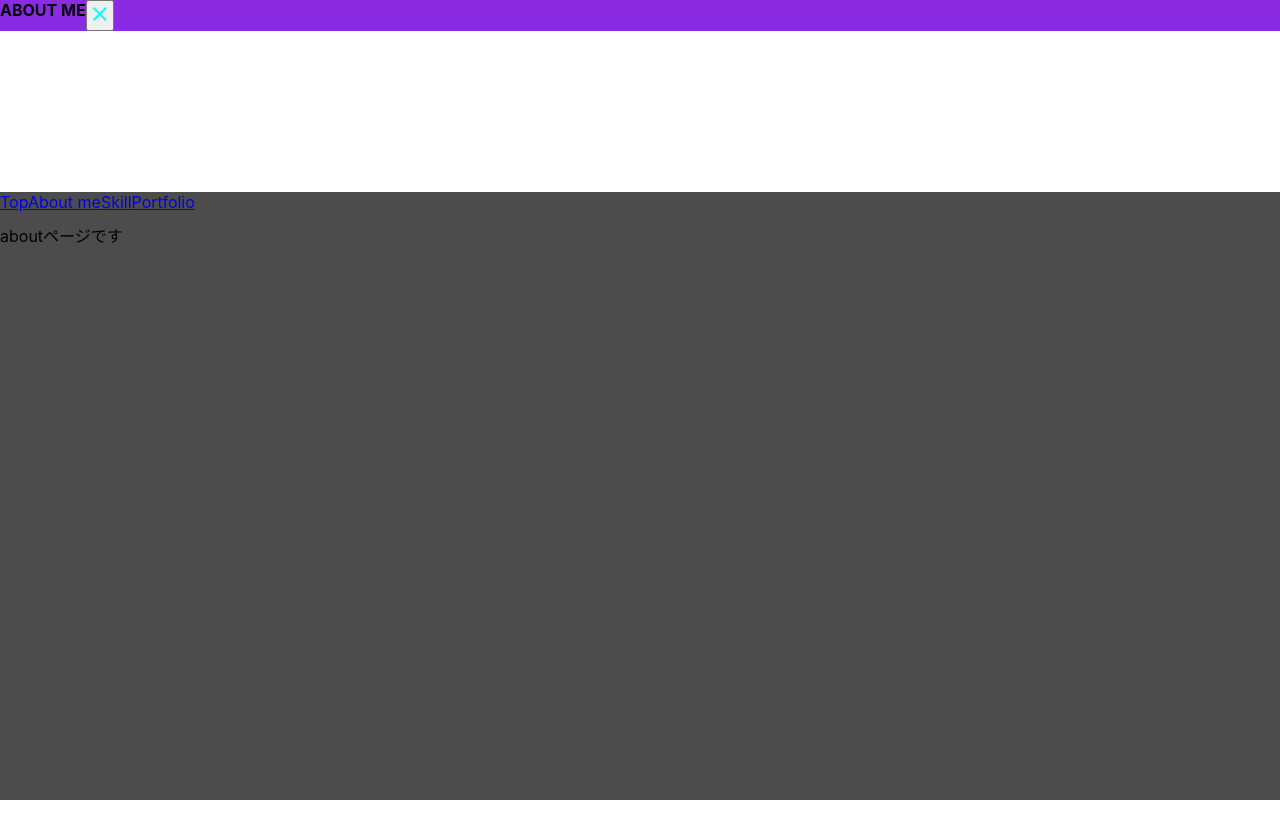
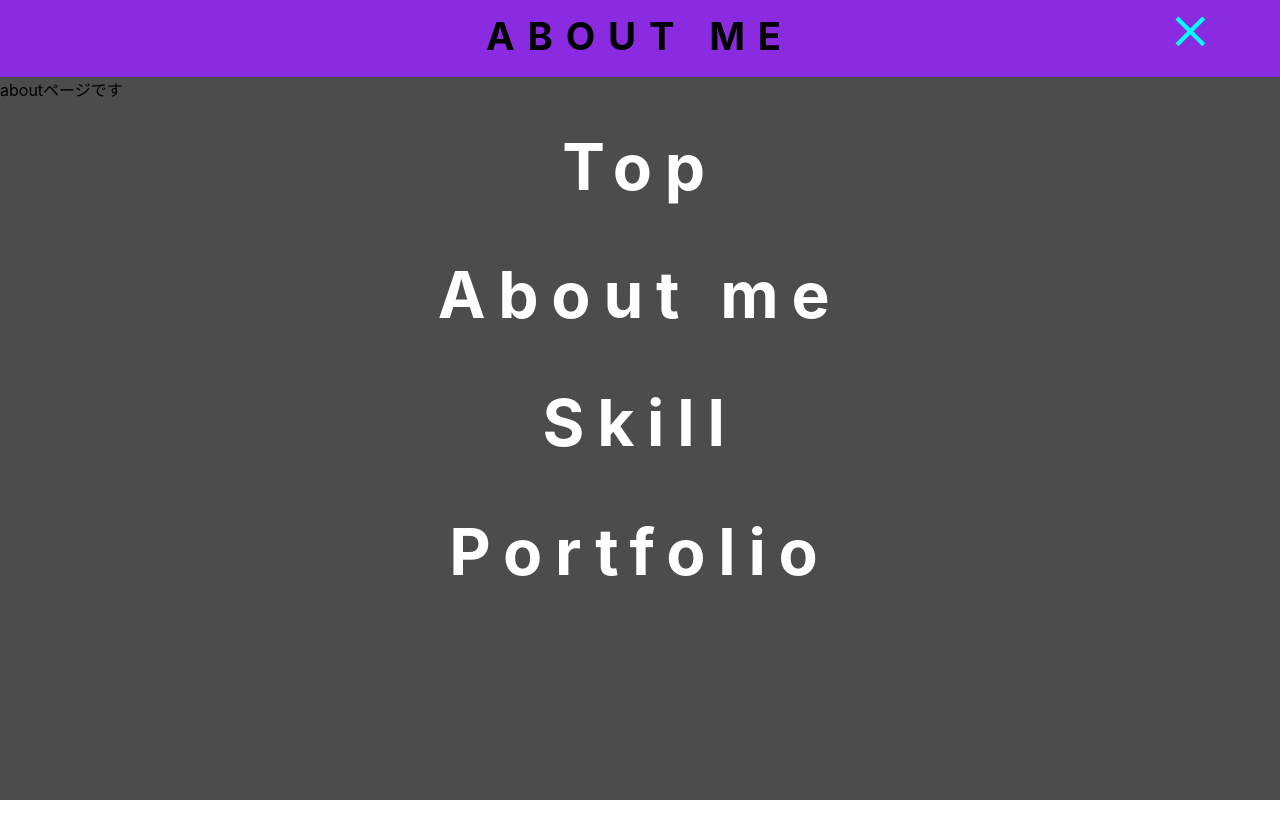
Before and after one commit to kenji-kk/react-portfolio-site, a React (Create React App) app: page /about in a window 1280 px wide. Both pictures are taken after a click on the button "menu". Shown: the top 838 px of the page. After the commit the page ends 800 px from the top, so only its background shows below. Built offline with nearby package versions, Linux system fonts and the light colour scheme.

Commit message:
PCサイズのヘッダー、ナビメニュー作成

```diff
--- a/src/components/organisms/organisms.css
+++ b/src/components/organisms/organisms.css
@@ -1,20 +1,9 @@
 /* Header.tsx */
-.headerWrap {
-  display: flex;
-  background: blueviolet;
-  position: relative;
-}
-
-.headerTitle {
-  font-weight: bold;
-}
-
-.HeaderMenuButton {
-  color: aqua;
-}
-
-@media screen and (min-width: 0) and (max-width: 650px) {
+@media screen and (min-width: 0) and (max-width: 550px) {
   .headerWrap {
+    display: flex;
+    background: blueviolet;
+    position: relative;
     padding-right: 2vw;
     height: 15vw;
     position: fixed;
@@ -29,6 +18,7 @@
     padding-top: 3vw;
     width: 100%;
     text-align: center;
+    font-weight: bold;
   }
 
   .HeaderMenuButton {
@@ -66,3 +56,59 @@
     }
   }
 }
+
+@media screen and (min-width: 550px) {
+  .headerWrap {
+    display: flex;
+    background: blueviolet;
+    position: relative;
+    height: 6vw;
+    position: fixed;
+    top: 0;
+    right: 0;
+    left: 0;
+  }
+
+  .headerTitle {
+    font-size: 3vw;
+    letter-spacing: 1vw;
+    padding-top: 1vw;
+    width: 100%;
+    text-align: center;
+    font-weight: bold;
+  }
+
+  .HeaderMenuButton {
+    color: aqua;
+    position: absolute;
+    right: 5vw;
+    top: 0.5vw;
+    cursor: pointer;
+    background-color: transparent;
+    border: none;
+    padding: 0;
+    outline: none;
+  }
+
+  .HeaderMenuButton:active .HeaderMenuIcon {
+    animation: rotate 0.7s ease-out;
+  }
+
+  .HeaderMenuButton:hover {
+    opacity: 0.5;
+  }
+
+  .HeaderMenuIcon {
+    font-size: 4vw;
+  }
+
+  @keyframes rotate {
+    from {
+      transform: rotate(0deg);
+    }
+
+    to {
+      transform: rotate(360deg);
+    }
+  }
+}
--- a/src/components/pages/About.tsx
+++ b/src/components/pages/About.tsx
@@ -4,7 +4,7 @@ import './Pages.css';
 
 export const About: VFC = memo(() => {
   return (
-    <p style={{marginTop:"15vw",height:"150vh"}}>aboutページです</p>
+    <p>aboutページです</p>
 
   )
 });
--- a/src/components/templates/HeaderLayout.tsx
+++ b/src/components/templates/HeaderLayout.tsx
@@ -10,7 +10,7 @@ type Props = {
 
 export const HeaderLayout: VFC<Props> = memo((props) => {
   const { children, title } = props;
-  const [ drawer, setDrawer ] = useState<string>("headerLayoutDrawerOff");
+  const [ drawer, setDrawer ] = useState<string>("headerLayoutDrawerFirst");
   const [ iconChangeFlag, setIconChangeFlag ] = useState<boolean>(true);
   const off = "headerLayoutDrawerOff";
   const on = "headerLayoutDrawerOn";
@@ -32,11 +32,14 @@ export const HeaderLayout: VFC<Props> = memo((props) => {
         <Header onClickDrawer={ onClickDrawer } iconChangeFlag={ iconChangeFlag }>
           {title}
         </Header>
+        <div className="headerLayoutDummy"></div>
         <div className={drawer}>
-          <Link to="/" onClick={ onClickLink }>Top</Link>
-          <Link to="/about" onClick={ onClickLink }>About me</Link>
-          <Link to="/skill" onClick={ onClickLink }>Skill</Link>
-          <Link to="/portfolio" onClick={ onClickLink }>Portfolio</Link>
+           <nav>
+            <li><Link to="/" onClick={ onClickLink } className="headerLayoutLink headerLayoutTop">Top</Link></li>
+            <li><Link to="/about" onClick={ onClickLink } className="headerLayoutLink headerLayoutAbout">About me</Link></li>
+            <li><Link to="/skill" onClick={ onClickLink } className="headerLayoutLink headerLayoutSkill">Skill</Link></li>
+            <li><Link to="/portfolio" onClick={ onClickLink } className="headerLayoutLink headerLayoutPortfolio">Portfolio</Link></li>
+          </nav>
         </div>
 
         {children}
--- a/src/components/templates/Templates.css
+++ b/src/components/templates/Templates.css
@@ -1,5 +1,8 @@
 /* HeaderLayout.tsx */
-.headerLayoutWrap {
+
+@media screen and (min-width: 0) and (max-width: 550px) {
+  .headerLayoutDrawerFirst {
+    display: none;
   }
 
   .headerLayoutDrawerOn {
@@ -21,6 +24,30 @@
     pointer-events: none;
   }
 
+  .headerLayoutDummy {
+    margin-top: 15vw;
+  }
+
+  nav {
+    margin-top: 30vw;
+    text-align: center;
+  }
+
+  li {
+    list-style: none;
+    margin-bottom: 10vw;
+  }
+
+  .headerLayoutLink {
+    font-size: 10vw;
+    text-decoration: none;
+    color: white;
+    font-weight: bold;
+    letter-spacing: 1vw;
+  }
+  .headerLayoutTop {
+  }
+
   @keyframes opacityAppear {
     0% {
       color: rgba(0, 0, 0, 0);
@@ -39,6 +66,72 @@
       opacity: 0;
     }
   }
+}
 
-@media screen and (min-width: 0) and (max-width: 650px) {
+@media screen and (min-width: 551px) {
+  .headerLayoutDrawerFirst {
+    display: none;
   }
+
+  .headerLayoutDrawerOn {
+    position: fixed;
+    top: 6vw;
+    bottom: 0;
+    right: 0;
+    left: 0;
+    animation: opacityAppear 0.3s forwards;
+  }
+  .headerLayoutDrawerOff {
+    background: rgba(0, 0, 0, 0.7);
+    animation: opacityDisappear 0.3s forwards;
+    position: fixed;
+    top: 6vw;
+    bottom: 0;
+    right: 0;
+    left: 0;
+    pointer-events: none;
+  }
+
+  .headerLayoutDummy {
+    margin-top: 6vw;
+  }
+
+  nav {
+    margin-top: 4vw;
+    text-align: center;
+  }
+
+  li {
+    list-style: none;
+    margin-bottom: 4vw;
+  }
+
+  .headerLayoutLink {
+    font-size: 5vw;
+    text-decoration: none;
+    color: white;
+    font-weight: bold;
+    letter-spacing: 1vw;
+  }
+  .headerLayoutTop {
+  }
+
+  @keyframes opacityAppear {
+    0% {
+      color: rgba(0, 0, 0, 0);
+      background-color: rgba(0, 0, 0, 0);
+    }
+    100% {
+      color: rgba(0, 0, 0, 1);
+      background-color: rgba(0, 0, 0, 0.7);
+    }
+  }
+  @keyframes opacityDisappear {
+    0% {
+      opacity: 1;
+    }
+    100% {
+      opacity: 0;
+    }
+  }
+}
```
Lines whose indentation alone changed are shown as unchanged.
